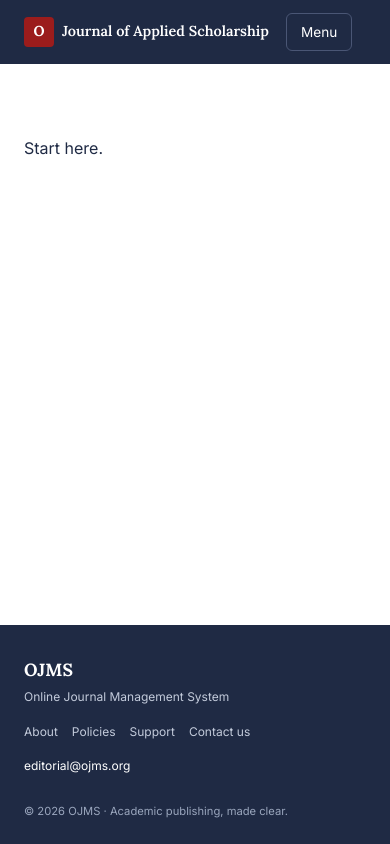
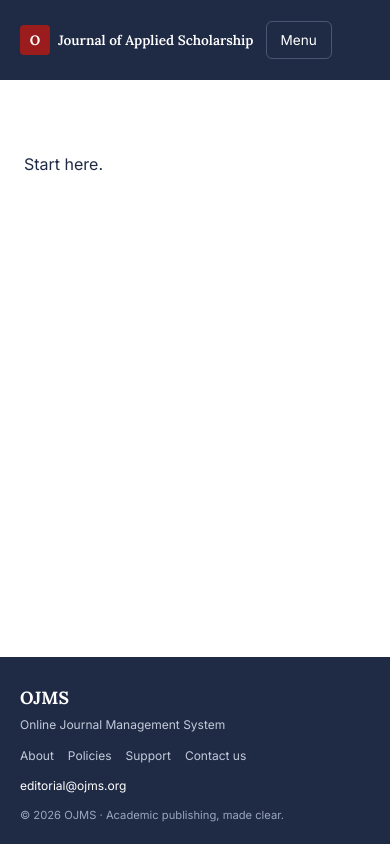
Before and after one commit to OJMS-Group-3-CSC445/OJMS, a PHP site: page /pages/template.html in a window 390 px wide. Run offline with PHP 8.4, Linux system fonts and the light colour scheme.

Commit message:
fix: match header and footer to design, move template to pages

```diff
--- a/assets/styles.css
+++ b/assets/styles.css
@@ -13,7 +13,7 @@
 
   --radius: 10px;
   --shadow: 0 2px 10px rgba(31, 42, 68, 0.08);
-  --container: 1000px;
+  --container: 1100px;
 }
 
 *,
@@ -76,6 +76,7 @@ a {
   border: 1px solid transparent;
   cursor: pointer;
   transition: background 0.15s, color 0.15s;
+  white-space: nowrap;
 }
 .btn-primary {
   background: var(--crimson);
@@ -94,13 +95,14 @@ a {
   background: var(--cream);
 }
 .btn-outline {
-  background: var(--white);
-  color: var(--navy);
+  background: transparent;
+  color: var(--white);
+  border: 1px solid var(--white);
   border-radius: 999px;
   padding: 8px 18px;
 }
 .btn-outline:hover {
-  background: var(--cream);
+  background: rgba(255, 255, 255, 0.12);
 }
 .btn-pill {
   background: var(--crimson);
@@ -122,7 +124,7 @@ a {
   align-items: center;
   justify-content: space-between;
   gap: 24px;
-  min-height: 64px;
+  min-height: 80px;
 }
 .brand {
   display: flex;
@@ -146,9 +148,10 @@ a {
   gap: 32px;
 }
 .nav a {
-  font-size: 0.8rem;
-  color: #c3cbdb;
+  font-size: 13px;
+  color: #cbd5e1;
   padding: 4px 0;
+  white-space: nowrap;
 }
 .nav a:hover {
   color: var(--white);
@@ -179,13 +182,13 @@ a {
 .site-footer {
   background: var(--navy);
   color: var(--white);
-  padding: 32px 0 24px;
+  padding: 28px 0 20px;
 }
 .footer-top {
-  display: flex;
-  align-items: flex-start;
-  gap: 230px;
-  flex-wrap: wrap;
+  display: grid;
+  grid-template-columns: 1fr auto 1fr;
+  align-items: start;
+  gap: 16px 32px;
 }
 .footer-brand strong {
   display: block;
@@ -209,30 +212,66 @@ a {
 }
 .footer-email {
   font-size: 0.75rem;
+  justify-self: end;
 }
 .copyright {
-  margin: 28px 0 0;
+  margin: 20px 0 0;
   font-size: 0.7rem;
   color: #9aa6bd;
 }
 
 /* Responsiveness */
-@media (min-width: 1400px) {
-  :root {
-    --container: 1180px;
-  }
-}
 @media (max-width: 1100px) {
-  .nav {
-    gap: 20px;
-  }
   .header-inner {
     gap: 16px;
   }
+  .nav {
+    gap: 18px;
+  }
+  .brand {
+    font-size: 0.95rem;
+  }
 }
-@media (max-width: 980px) {
+
+@media (max-width: 900px) {
+  .site-header .container,
+  .site-footer .container {
+    padding: 0 20px;
+  }
+  .header-inner {
+    gap: 12px;
+  }
+  .brand {
+    font-size: 0.85rem;
+    gap: 8px;
+    line-height: 1.25;
+  }
+  .brand-mark {
+    width: 30px;
+    height: 30px;
+    flex-shrink: 0;
+  }
+  .nav {
+    gap: 12px;
+    flex-shrink: 0;
+  }
+  .nav a {
+    font-size: 12px;
+  }
+  .auth {
+    gap: 8px;
+    flex-shrink: 0;
+  }
+  .btn-outline,
+  .btn-pill {
+    padding: 7px 12px;
+    font-size: 0.75rem;
+  }
+}
+
+@media (max-width: 767px) {
   .menu-toggle {
-    display: flex;
+    display: block;
   }
   .brand {
     flex: 0 1 auto;
@@ -265,20 +304,28 @@ a {
     padding-bottom: 8px;
   }
 }
+
 @media (max-width: 640px) {
   .footer-top {
-    flex-direction: column;
-    gap: 16px;
+    grid-template-columns: 1fr;
+    gap: 12px;
   }
   .footer-links {
     flex-wrap: wrap;
+    gap: 8px 14px;
+  }
+  .copyright {
+    margin-top: 12px;
+  }
+  .footer-email {
+    justify-self: start;
   }
 }
+
 @media (max-width: 400px) {
   .brand {
-    font-size: 0.9rem;
+    font-size: 0.85rem;
     gap: 8px;
-    width: 90%;
   }
   .brand-mark {
     width: 30px;
--- a/template.html
+++ b/pages/template.html
@@ -7,19 +7,19 @@
     <link rel="preconnect" href="https://fonts.googleapis.com">
     <link rel="preconnect" href="https://fonts.gstatic.com" crossorigin>
     <link href="https://fonts.googleapis.com/css2?family=Inter:wght@400;500;600&family=Lora:wght@500;600;700&display=swap" rel="stylesheet">
-    <link rel="stylesheet" href="./assets/styles.css">
+    <link rel="stylesheet" href="../assets/styles.css">
 </head>
-<body>
+<body data-page="" data-root="../">
     <div id="site-header"></div>
 
         <main>
             <section class="container" style="padding: 56px 24px;">
-            <p class="lead">Start here.</p>
+                <p class="lead">Start here.</p>
             </section>
         </main>
 
     <div id="site-footer"></div>
-    <script src="js/layout.js"></script>
+    <script src="../Js/layout.js"></script>
 </body>
 </body>
 </html>
```
